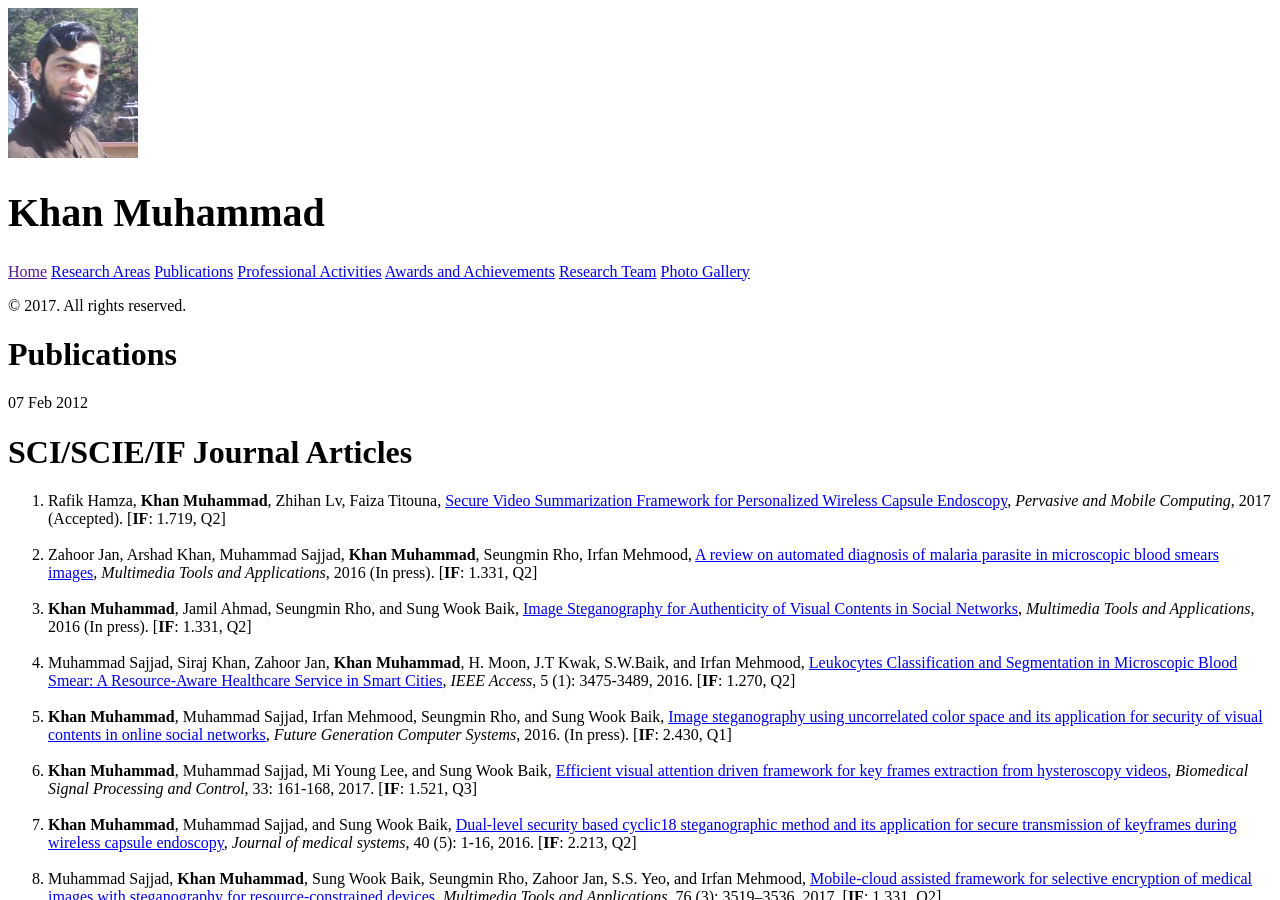
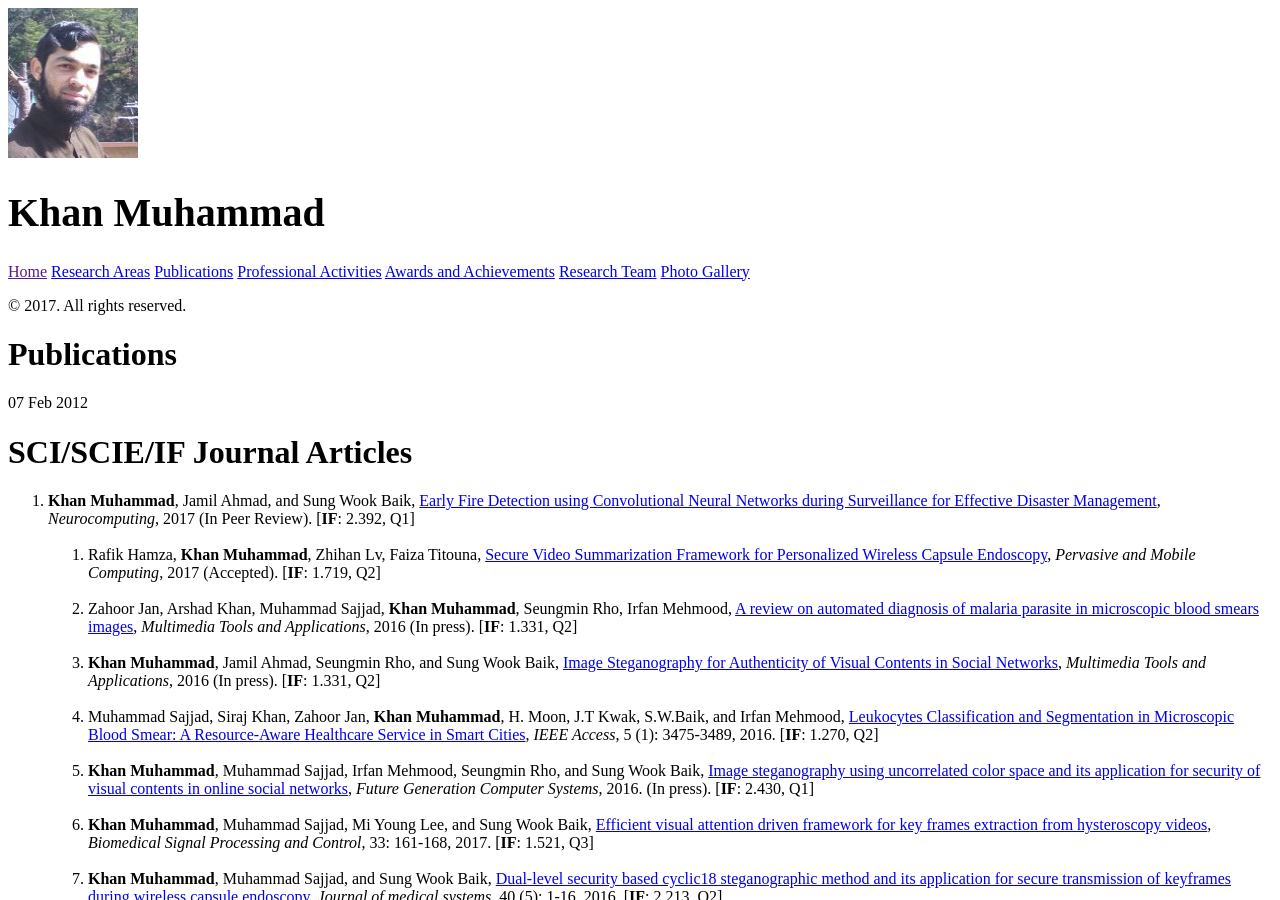
Before and after one commit to khan-muhammad/khan-muhammad.github.io, a Jekyll site: the page built from _posts/2012-02-07-publications.md, in a window 1280 px wide and 900 px high. Built offline with Jekyll 4.4.1, drawn with Linux system fonts in a browser that asks for light colours; our own code applies the rules of GitHub Pages for plain Markdown files.

Commit message:
PMC link added and Neurocomputing paper added.

```diff
--- a/_posts/2012-02-07-publications.md
+++ b/_posts/2012-02-07-publications.md
@@ -4,7 +4,14 @@
 
 <ol>
 <li>
-Rafik Hamza, <b>Khan Muhammad</b>, Zhihan Lv, Faiza Titouna, <a href="https://scholar.google.co.kr/citations?user=k5oUZyQAAAAJ&hl=en" target="_blank">Secure Video Summarization Framework for Personalized Wireless Capsule Endoscopy</a>, <i>Pervasive and Mobile Computing</i>, 2017 (Accepted). [<strong>IF</strong>: 1.719, Q2]
+<b>Khan Muhammad</b>, Jamil Ahmad, and Sung Wook Baik, <a href="https://scholar.google.co.kr/citations?user=k5oUZyQAAAAJ&hl=en" target="_blank">Early Fire Detection using Convolutional Neural Networks during Surveillance for Effective Disaster Management</a>, <i>Neurocomputing</i>, 2017 (In Peer Review). [<strong>IF</strong>: 2.392, Q1]
+  </li>
+
+  <br>
+
+<ol>
+<li>
+Rafik Hamza, <b>Khan Muhammad</b>, Zhihan Lv, Faiza Titouna, <a href="http://www.sciencedirect.com/science/article/pii/S1574119217301621" target="_blank">Secure Video Summarization Framework for Personalized Wireless Capsule Endoscopy</a>, <i>Pervasive and Mobile Computing</i>, 2017 (Accepted). [<strong>IF</strong>: 1.719, Q2]
   </li>
 
   <br>
```
